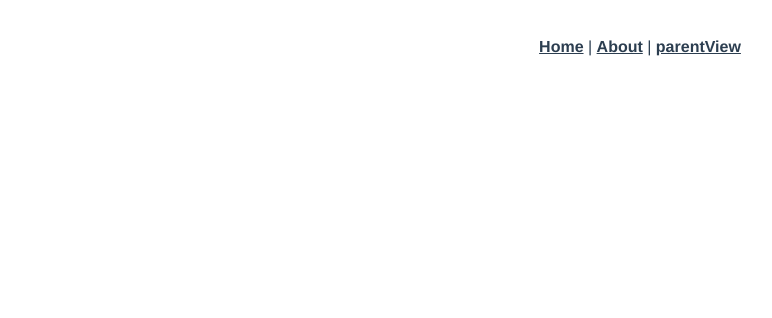
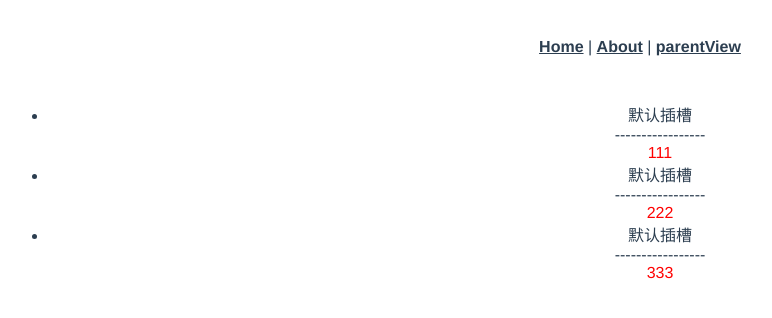
Before and after one commit to A189861A/vue2-demo, a Vue app: page /scopedSlots in a window 1280 px wide. Shown: the top 318 px of the page, without its empty margins (0-772 px from the left). Built offline with nearby package versions, Linux system fonts and the light colour scheme.

Commit message:
【web】【issue_id=xxx】$scopedSlots 和$slots 用法 demo

```diff
--- a/src/router/index.js
+++ b/src/router/index.js
@@ -27,6 +27,11 @@ const routes = [
     path: '/parentView',
     name: 'parentView',
     component: () => import(/* webpackChunkName: "about" */ '../views/parentView.vue')
+  },
+  {
+    path: '/scopedSlots',
+    name: 'scopedSlots',
+    component: () => import(/* webpackChunkName: "about" */ '../views/scopedSlots.vue')
   }
 ]
 
--- /dev/null
+++ b/src/views/scopedSlots.vue
@@ -0,0 +1,62 @@
+<template>
+    <div>
+        <test :data="data">
+            <template>默认插槽</template>
+            <template v-slot:head="scope">
+                <div style="color: red;">
+                    {{scope.name}}
+                </div>
+            </template>
+        </test>
+    </div>
+</template>
+<script>
+let test = {
+    props: {
+        data: {
+        type: Array,
+        default () {
+            return []
+        }
+        }
+    },
+
+    data () {
+        return {
+        }
+    },
+
+    render () {
+        return (
+        <ul class='test'>
+            {this.data.map(item => (
+            <li>
+                {/* 给组件的default插槽写入内容 */}
+                {this.$slots.default}
+                <br />-----------------<br/>
+                {/* this.$scopedSlots.default是一个函数，通过传入参数可以将参数传送给 作用域对象 */}
+                {this.$scopedSlots.head(item)}
+            </li>
+            ))}
+        </ul>
+        )
+    }
+};
+export default{
+    data(){
+        return {
+            data: [
+                { name: 111 },
+                { name: 222 },
+                { name: 333 }
+            ]
+        }
+    },
+    components: {
+        test
+    },
+    methods: {
+
+    }
+}
+</script>
```
Also changed, not shown: src/components/readme.md.
